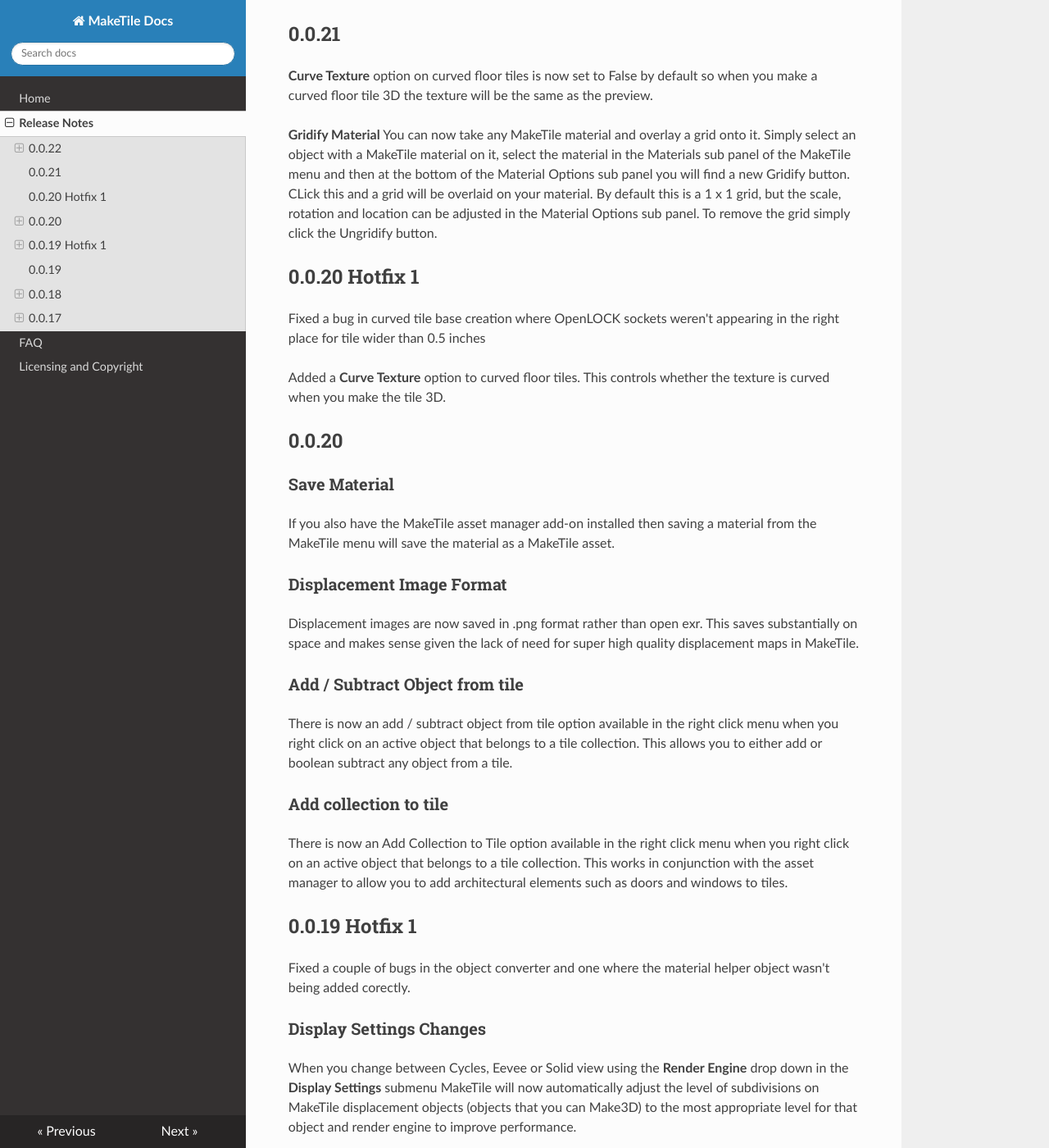
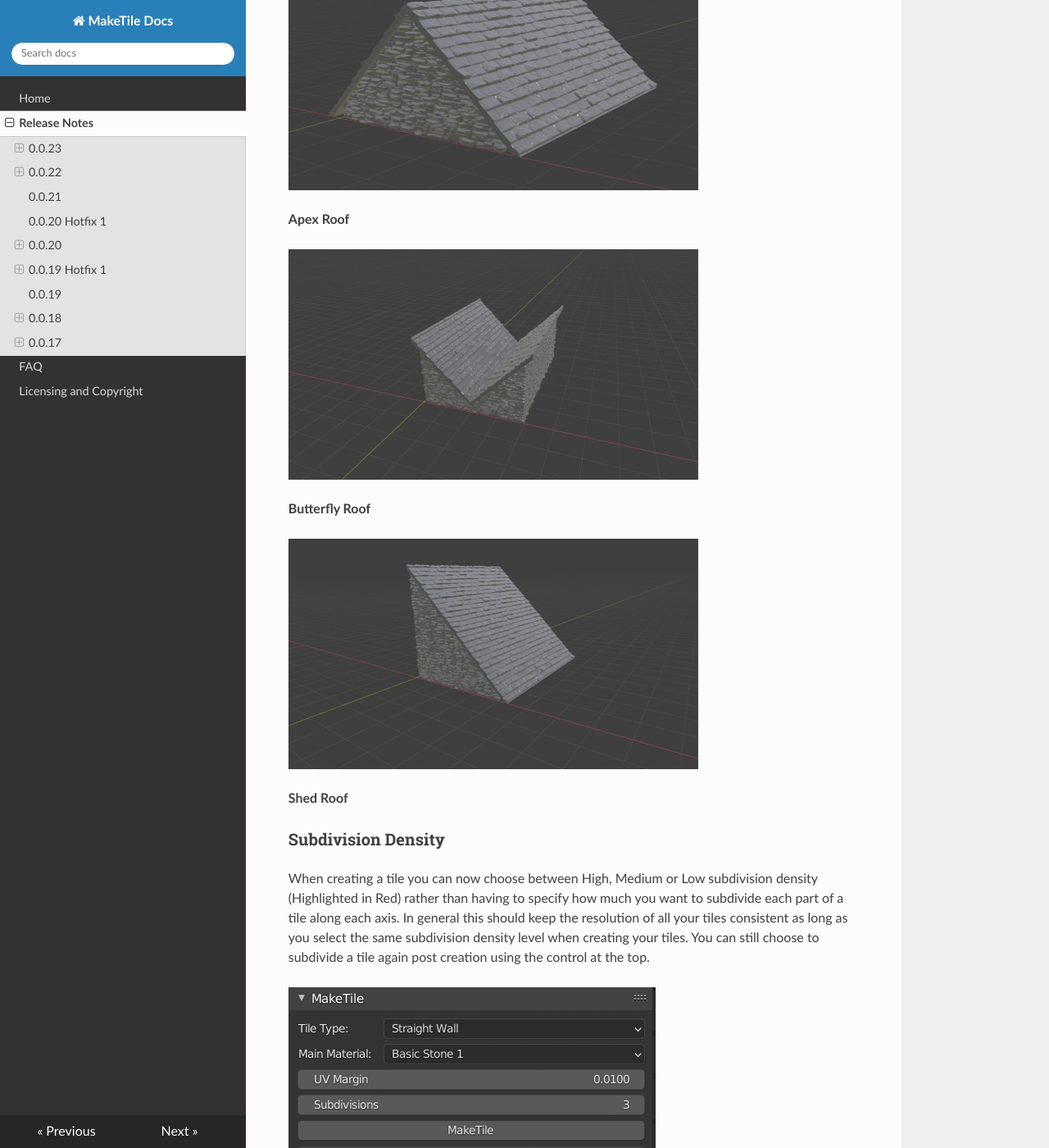
Before and after one commit to richeyrose/make-tile, an MkDocs documentation site: the page built from docs/release_notes.md, in a window 1280 px wide and 1400 px high, scrolled down 387 px. Shown: the whole window at 82% size. Built offline with MkDocs 1.6.1, drawn with Linux system fonts in a browser that asks for light colours; nearby versions of some CDN libraries; some of the changed text lies outside the part shown.

Commit message:
Incremented version number and updated docs

```diff
--- a/__init__.py
+++ b/__init__.py
@@ -18,8 +18,8 @@ bl_info = {
     "name": "MakeTile",
     "author": "Richard Rose",
     "description": "Add on for creating 3d printable tiles",
-    "blender": (2, 91, 0),
-    "version": (0, 0, 22),
+    "blender": (2, 92, 0),
+    "version": (0, 0, 23),
     "location": "View3D > UI > MakeTile",
     "warning": "",
     "doc_url": "https://maketile.readthedocs.io/en/latest/",
--- a/docs/release_notes.md
+++ b/docs/release_notes.md
@@ -1,4 +1,32 @@
 # Release Notes
+
+## 0.0.23 ##
+
+### Roofs ###
+The first set of roofs are now available in the tile generator. You can create Apex style, Butterfly or Shed roofs.
+
+![Apex Roof](images/ApexRoof.jpg)
+
+**Apex Roof**
+
+![Butterfly Roof](images/ButterflyRoof.jpg)
+
+**Butterfly Roof**
+
+![Shed Roof](images/ShedRoof.jpg)
+
+**Shed Roof**
+
+### Subdivision Density ###
+When creating a tile you can now choose between High, Medium or Low subdivision density (Highlighted in Red) rather than having to specify how much you want to subdivide each part of a tile along each axis. In general this should keep the resolution of all your tiles consistent as long as you select the same subdivision density level when creating your tiles. You can still choose to subdivide a tile again post creation using the control at the top.
+
+![Subdivisions](images/TypesOfSubdivs.png)
+
+### Bug Fixes ###
+
+- Fixed a bug where extra side sockets weren't being added when tiles were greater than 2 inches high.
+
+- The reversed roator bug was fixed by the Blender core team which broke some of the tile generators again. These have now been fixed.
 
 ## 0.0.22 ##
 
@@ -63,7 +91,9 @@ Previously when you converted an object MakeTile would automatically add whateve
 ### New Materials
 There are two new procedural materials included in this release for all MakeTile users. These are tidied up versions of the **Wooden Planks** and **Wooden Framework** materials from the Kickstarter videos.
 
-Because both these materials need to pick up a lot of detail to work properly, when creating your tiles you should bump up the amount of "native subdivisions" per 2 inches along your major axes from the default 15 to probably closer to 50 before you create your tile.
+~~Because both these materials need to pick up a lot of detail to work properly, when creating your tiles you should bump up the amount of "native subdivisions" per 2 inches along your major axes from the default 15 to probably closer to 50 before you create your tile.~~
+
+This control now gives you a choice between High, Medium and Low. Use High.
 
 ![Native Subdivisions](images/NativeSubdivisions.png)
 
```
Also changed, not shown: docs/images/ApexRoof.jpg (added), docs/images/ButterflyRoof.jpg (added), docs/images/ShedRoof.jpg (added), docs/images/TypesOfSubdivs.png (added).
